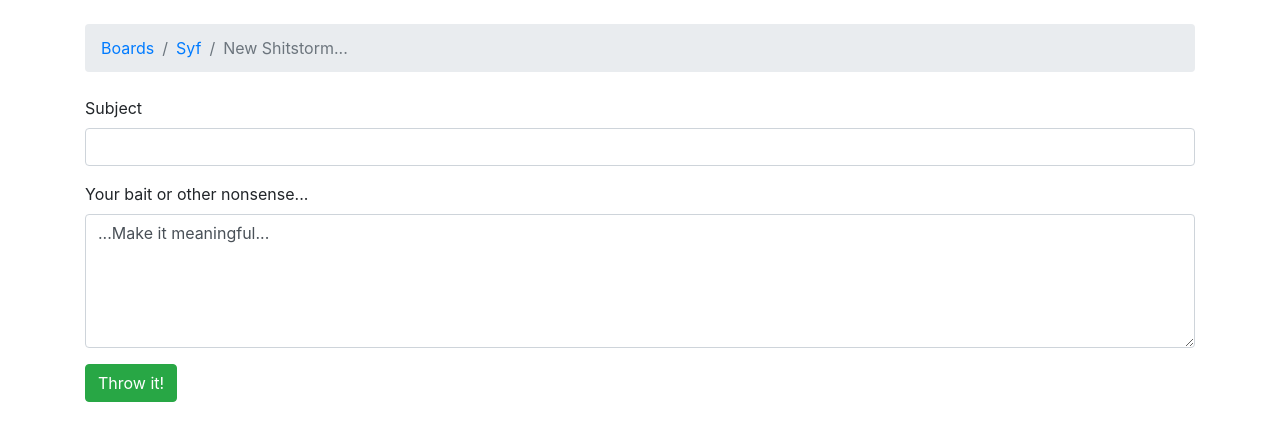
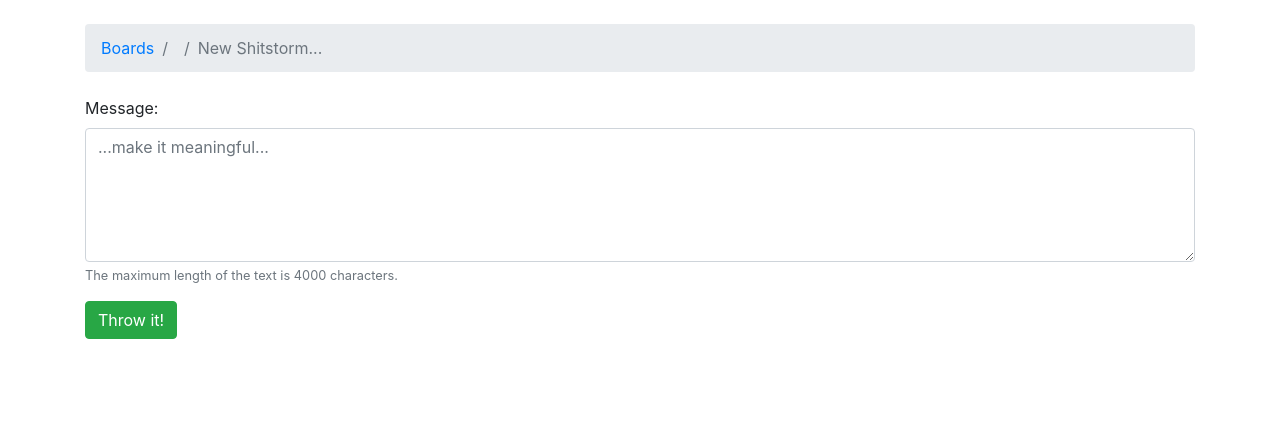
Before and after one commit to wilczakf/django_learning, a Django app: template templates/new_topic.html in a window 1280 px wide. Shown: the part 74-515 px from the top of the page. Run offline with Django 4.2, Linux system fonts and the light colour scheme; the template is opened without the code that fills it: values that come from a table or form of the project are taken from there, others are empty; data comes from the database, SQL or seed files in the repository; parts of the project's set-up code (start-up, migrations or seed data) failed here and were passed over; some libraries are stand-ins or nearby versions.

Commit message:
implemented usage of django forms

```diff
--- /dev/null
+++ b/boards/forms.py
@@ -0,0 +1,16 @@
+from django import forms
+from boards.models import Topic
+
+
+class NewTopicForm(forms.ModelForm):
+    message = forms.CharField(
+        widget=forms.Textarea(
+            attrs={"rows": 5, "placeholder": "...make it meaningful..."}
+        ),
+        max_length=4000,
+        help_text="The maximum length of the text is 4000 characters.",
+    )
+
+    class Meta:
+        model = Topic
+        fields = ["subject", "message"]
--- a/django_learning/settings.py
+++ b/django_learning/settings.py
@@ -37,6 +37,7 @@
     "django.contrib.sessions",
     "django.contrib.messages",
     "django.contrib.staticfiles",
+    "widget_tweaks"
     "boards",
 ]
 
--- a/requirements.txt
+++ b/requirements.txt
@@ -1,4 +1,5 @@
 aiohttp>=3.8.3
 black>=22.10.0
-django>=4.1.3
+django~=4.1.3
+django-widget-tweaks~=1.4.12
 pandas>=1.5.1
--- a/templates/new_topic.html
+++ b/templates/new_topic.html
@@ -1,4 +1,5 @@
 {% extends 'base.html' %}
+{%  load widget_tweaks %}
 
 {% block title %}New Topic{% endblock %}
 
@@ -11,14 +12,17 @@
 {% block content %}
     <form method="post">
         {% csrf_token %}
-        <div class="form-group">
-            <label for="id_subject">Subject</label>
-            <input type="text" class="form-control" id="id_subject" name="subject">
-        </div>
-        <div class="form-group">
-            <label for="id_message">Your bait or other nonsense...</label>
-            <textarea class="form-control" id="id_message" name="message" rows="5">...Make it meaningful...</textarea>
-        </div>
+        {%  for field in form %}
+            <div class="form-group">
+                {{ field.label_tag }}
+                {% render_field field class="form-control" %}
+                {% if field.help_text %}
+                    <small class="form-text text-muted">
+                        {{ field.help_text }}
+                    </small>
+                {% endif %}
+            </div>
+        {% endfor %}
         <button type="submit" class="btn btn-success">Throw it!</button>
     </form>
 {% endblock %}
```
Also changed, not shown: boards/views.py (+19 -10 lines).
